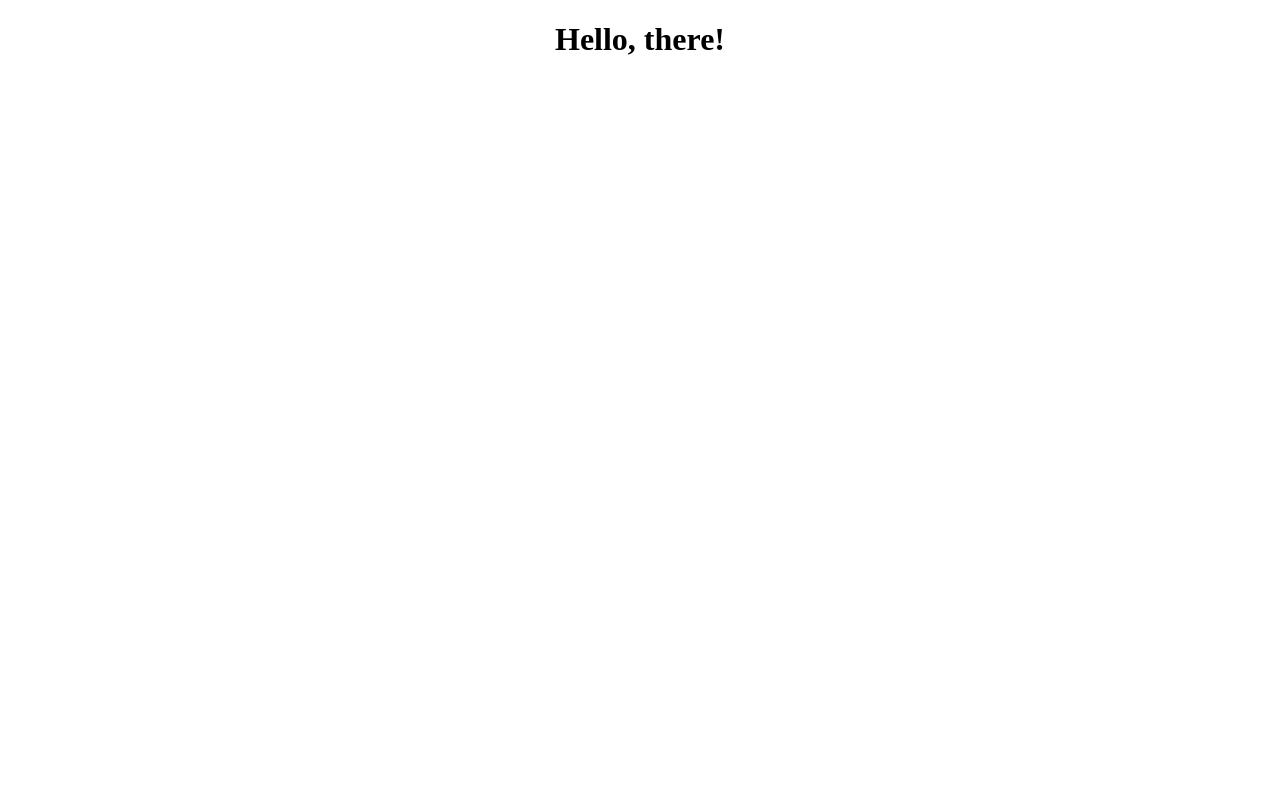
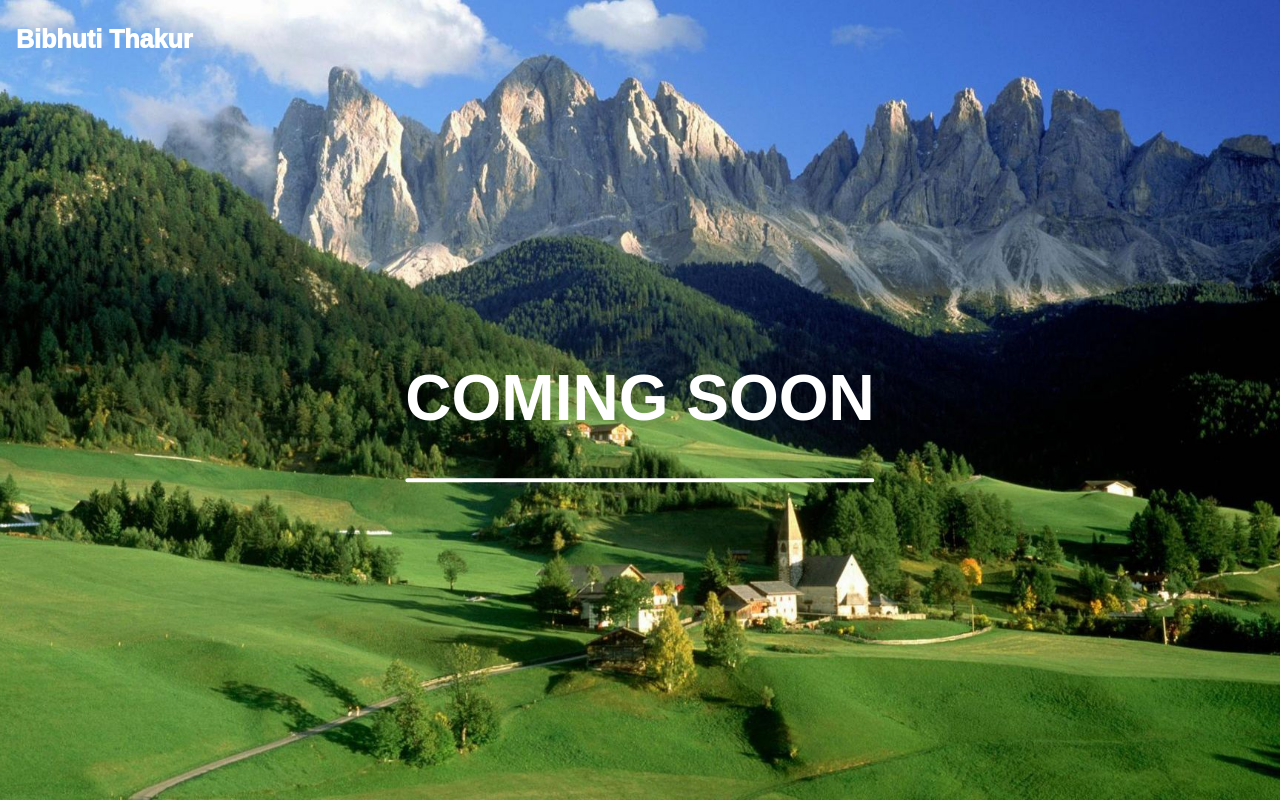
Before and after one commit to advocateamitagnihotri/bibhutithakur, a plain HTML site: page index.html in a window 1280 px wide. Drawn offline with Linux system fonts and the light colour scheme.

Commit message:
Add files via upload

```diff
--- a/index.html
+++ b/index.html
@@ -4,9 +4,18 @@
   <meta charset="UTF-8">
   <meta http-equiv="X-UA-Compatible" content="IE=edge">
   <meta name="viewport" content="width=device-width, initial-scale=1.0">
-  <title>Test</title>
+  <title>Bibhuti Thakur</title>
+  <link rel="stylesheet" href="style.css">
 </head>
 <body>
-  <center><h1>Hello, there!</h1></center>
+  <div class="bgimg">
+    <div class="topleft">
+      <p>Bibhuti Thakur</p>
+    </div>
+    <div class="middle">
+      <h1>COMING SOON</h1>
+      <hr>
+    </div>
+  </div>
 </body>
 </html>
--- /dev/null
+++ b/style.css
@@ -0,0 +1,40 @@
+body, html {
+  height: 100%;
+  margin: 0;
+}
+
+.bgimg {
+  background-image: url("bg.jpg");
+  height: 100%;
+  background-position: center;
+  background-size: cover;
+  position: relative;
+  color: #fff;
+  font-family: "Arial";
+  font-weight: 1000;
+  font-size: 25px;
+}
+
+.topleft {
+  position: absolute;
+  top: 0;
+  left: 16px;
+  color: #fff;
+}
+
+.middle {
+  position: absolute;
+  top: 50%;
+  left: 50%;
+  transform: translate(-50%, -50%);
+  text-align: center;
+  font-size: 32px;
+  color: #fff;
+}
+
+hr {
+  margin: auto;
+  border: 2px solid white;
+  border-radius: 50px;
+  background-color: white;
+}
```
Also changed, not shown: bg.jpg (added).
